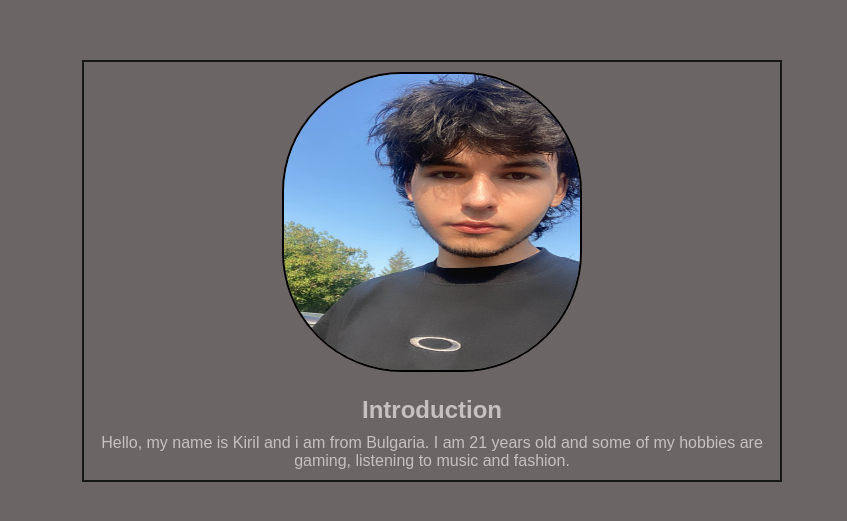
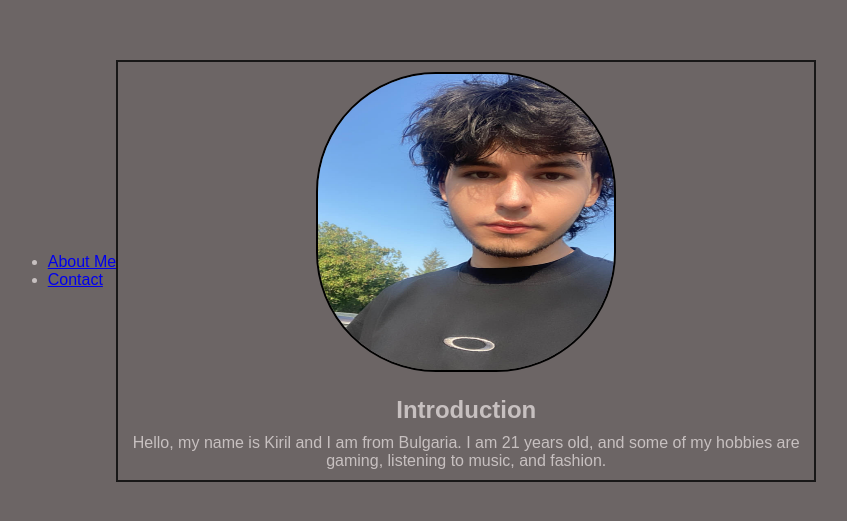
Before and after one commit to nauseatears/introduction-website, a plain HTML site: page index.html in a window 1280 px wide. Shown: the part 129-650 px from the top of the page, without its empty margins (208-1055 px from the left). Drawn offline with Linux system fonts and the light colour scheme.

Commit message:
Update index.html

```diff
--- a/index.html
+++ b/index.html
@@ -7,11 +7,21 @@
     <link rel="stylesheet" href="styles.css">
 </head>
 <body>
+    <header>
+        <nav class="nav-container">
+            <ul class="nav-left">
+                <li><a href="#about">About Me</a></li>
+            </ul>
+            <ul class="nav-right">
+                <li><a href="#contact">Contact</a></li>
+            </ul>
+        </nav>
+    </header>
     <div class="container">
         <div class="profile">
             <img src="needint.png" alt="Your Profile Picture" class="profile-img">
             <h1>Introduction</h1>
-            <p class="intro">Hello, my name is Kiril and i am from Bulgaria. I am 21 years old and some of my hobbies are gaming, listening to music and fashion. </p>
+            <p class="intro">Hello, my name is Kiril and I am from Bulgaria. I am 21 years old, and some of my hobbies are gaming, listening to music, and fashion.</p>
         </div>
     </div>
 </body>
```
